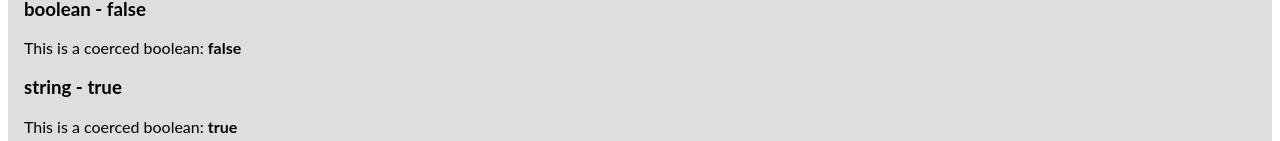
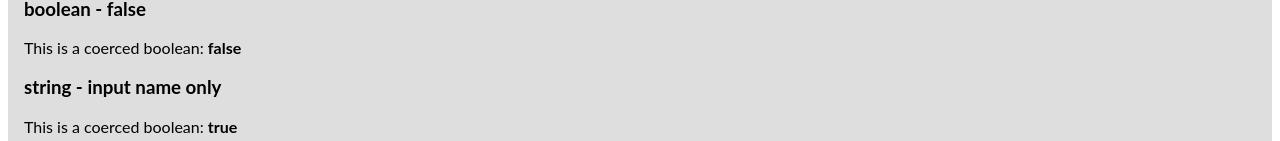
Before and after one commit to umairhm/angular-cdk-coercion, an Angular app: page / in a window 1280 px wide. Shown: the part 811-952 px from the top of the page. Built offline with nearby package versions, Linux system fonts and the light colour scheme.

Commit message:
chore: added input name only example for boolean

```diff
--- a/src/app/app.component.html
+++ b/src/app/app.component.html
@@ -36,6 +36,10 @@
   <section>
     <h3>boolean - false</h3>
     <boolean-coercion [someFlag]="booleanFalse"></boolean-coercion>
+  </section>
+  <section>
+    <h3>string - input name only</h3>
+    <boolean-coercion someFlag></boolean-coercion>
   </section>
   <section>
     <h3>string - true</h3>
```
